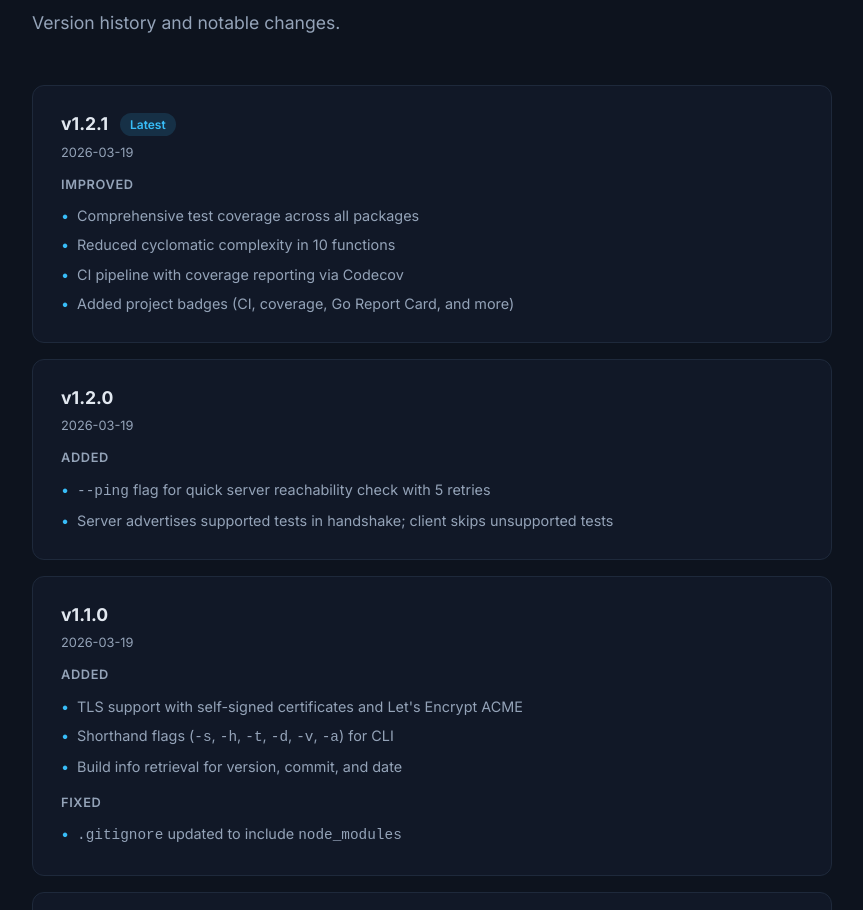
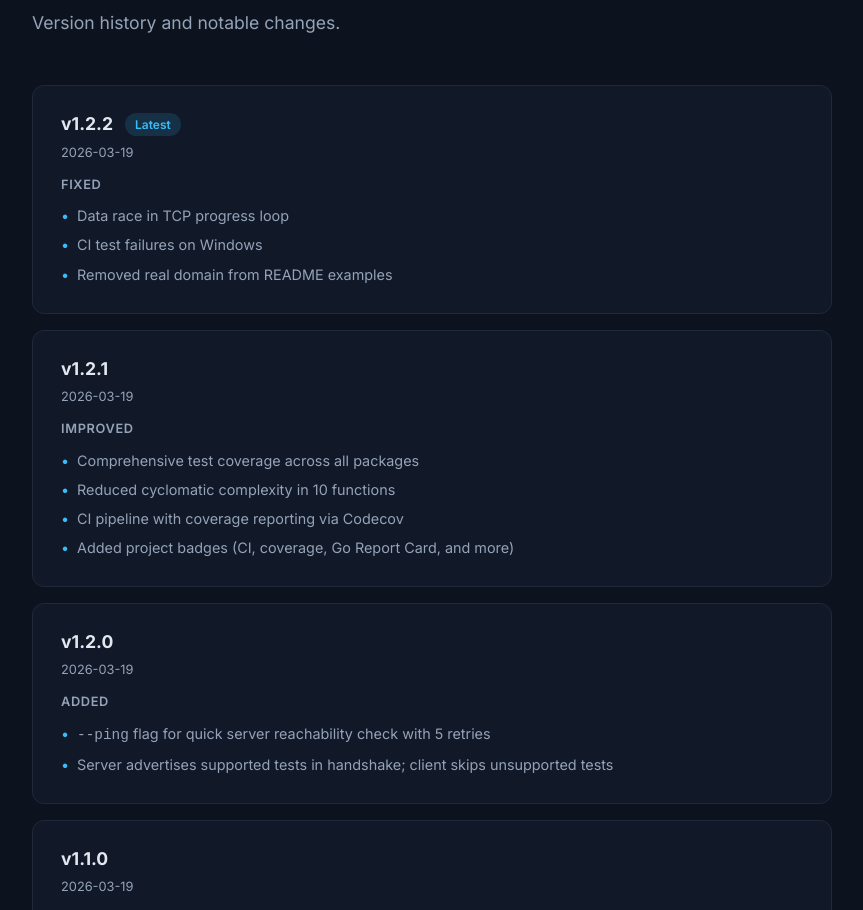
Before and after one commit to goozt/gospeed, a plain HTML site: page docs/index.html in a window 1280 px wide. Shown: the part 10211-11121 px from the top of the page, without its empty margins (82-945 px from the left). Drawn offline with Linux system fonts and the light colour scheme.

Commit message:
chore: update changelog and README for v1.2.2 release

```diff
--- a/docs/index.html
+++ b/docs/index.html
@@ -731,7 +731,18 @@ gospeed</code>
     <div class="changelog-list">
 
       <div class="changelog-version">
-        <h3>v1.2.1 <span class="tag">Latest</span></h3>
+        <h3>v1.2.2 <span class="tag">Latest</span></h3>
+        <div class="date">2026-03-19</div>
+        <h4>Fixed</h4>
+        <ul>
+          <li>Data race in TCP progress loop</li>
+          <li>CI test failures on Windows</li>
+          <li>Removed real domain from README examples</li>
+        </ul>
+      </div>
+
+      <div class="changelog-version">
+        <h3>v1.2.1</h3>
         <div class="date">2026-03-19</div>
         <h4>Improved</h4>
         <ul>
```
Also changed, not shown: CHANGELOG.md, README.md.
